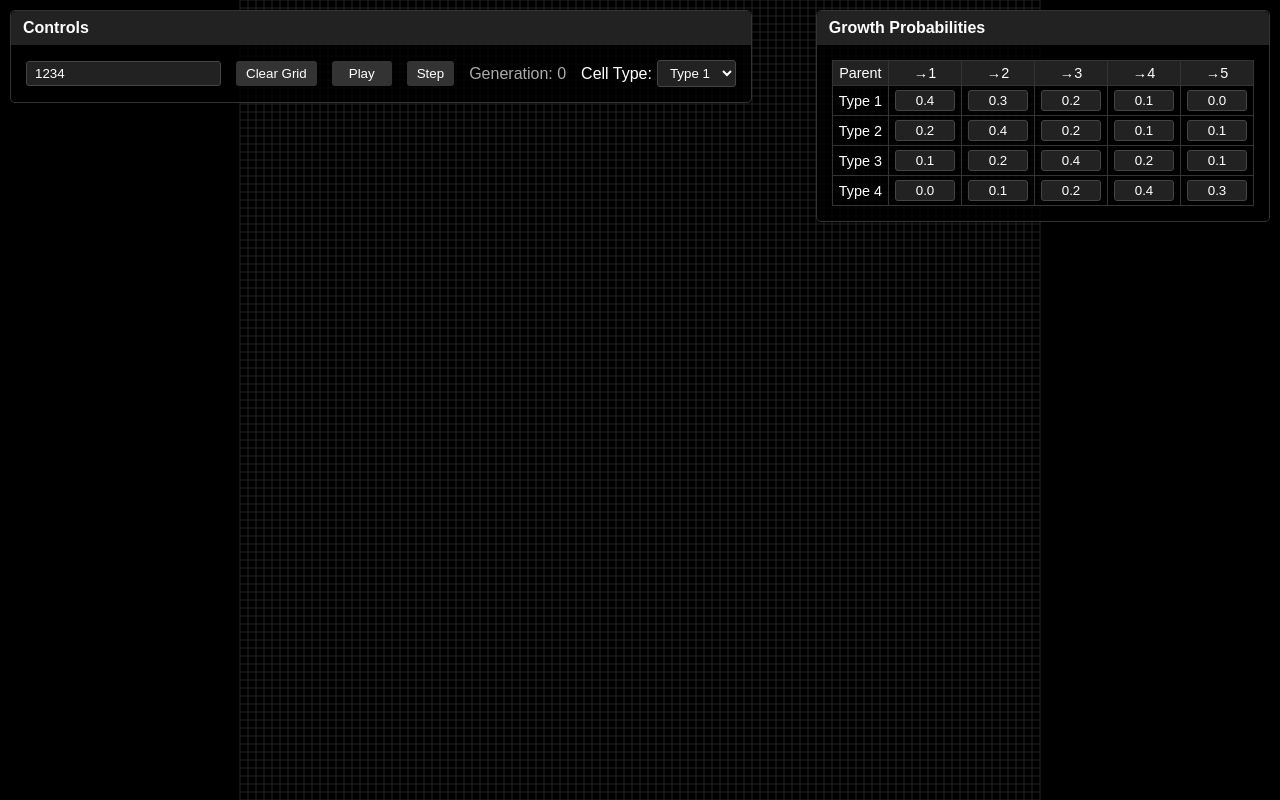
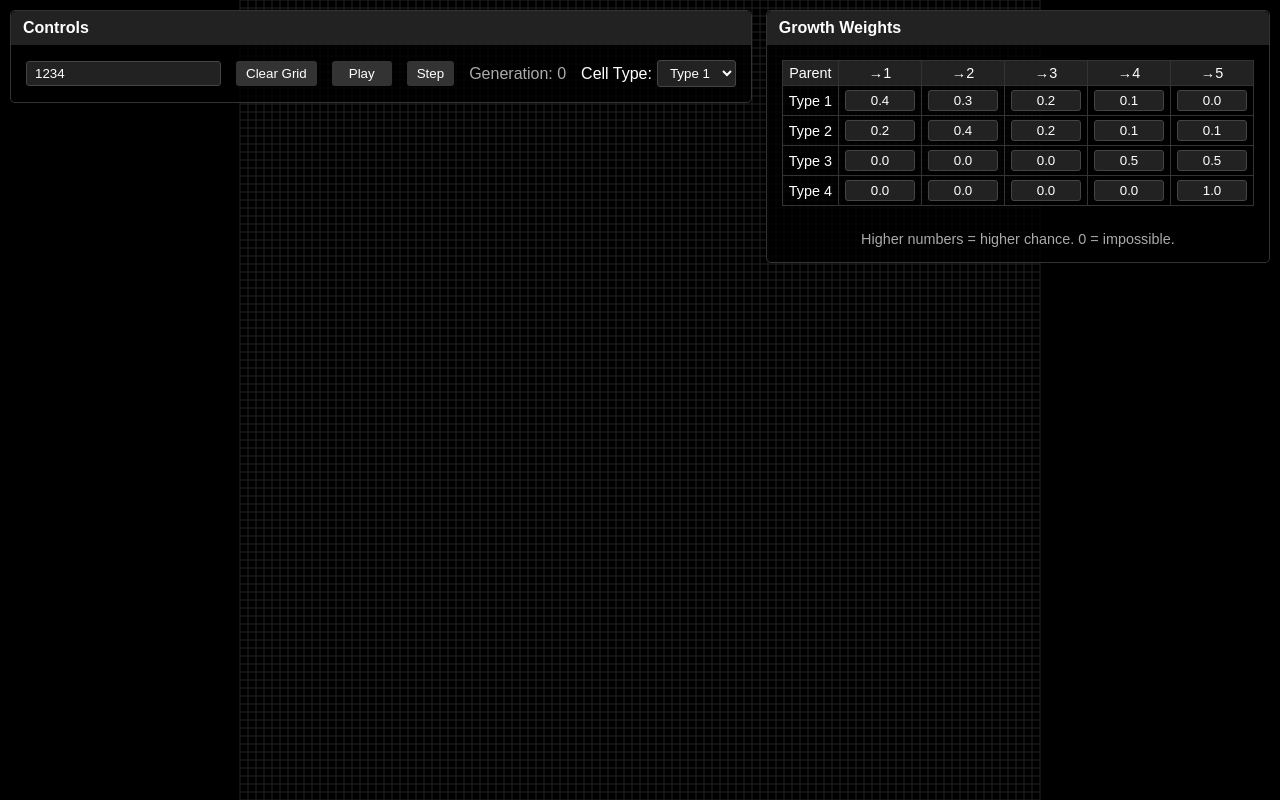
Before and after one commit to owenpalmer/cellsim, a plain HTML site: page index.html in a window 1280 px wide. Drawn offline with Linux system fonts and the light colour scheme.

Commit message:
even better

```diff
--- a/index.html
+++ b/index.html
@@ -27,7 +27,7 @@
     </div>
 
     <div id="probability-panel" class="panel">
-        <div class="panel-header">Growth Probabilities</div>
+        <div class="panel-header">Growth Weights</div>
         <div class="panel-content">
             <table>
                 <tr>
@@ -40,37 +40,38 @@
                 </tr>
                 <tr>
                     <td>Type 1</td>
-                    <td><input type="number" data-parent="1" data-child="1" min="0" max="1" step="0.1" value="0.4"></td>
-                    <td><input type="number" data-parent="1" data-child="2" min="0" max="1" step="0.1" value="0.3"></td>
-                    <td><input type="number" data-parent="1" data-child="3" min="0" max="1" step="0.1" value="0.2"></td>
-                    <td><input type="number" data-parent="1" data-child="4" min="0" max="1" step="0.1" value="0.1"></td>
-                    <td><input type="number" data-parent="1" data-child="5" min="0" max="1" step="0.1" value="0.0"></td>
+                    <td><input type="number" data-parent="1" data-child="1" step="0.1" value="0.4"></td>
+                    <td><input type="number" data-parent="1" data-child="2" step="0.1" value="0.3"></td>
+                    <td><input type="number" data-parent="1" data-child="3" step="0.1" value="0.2"></td>
+                    <td><input type="number" data-parent="1" data-child="4" step="0.1" value="0.1"></td>
+                    <td><input type="number" data-parent="1" data-child="5" step="0.1" value="0.0"></td>
                 </tr>
                 <tr>
                     <td>Type 2</td>
-                    <td><input type="number" data-parent="2" data-child="1" min="0" max="1" step="0.1" value="0.2"></td>
-                    <td><input type="number" data-parent="2" data-child="2" min="0" max="1" step="0.1" value="0.4"></td>
-                    <td><input type="number" data-parent="2" data-child="3" min="0" max="1" step="0.1" value="0.2"></td>
-                    <td><input type="number" data-parent="2" data-child="4" min="0" max="1" step="0.1" value="0.1"></td>
-                    <td><input type="number" data-parent="2" data-child="5" min="0" max="1" step="0.1" value="0.1"></td>
+                    <td><input type="number" data-parent="2" data-child="1" step="0.1" value="0.2"></td>
+                    <td><input type="number" data-parent="2" data-child="2" step="0.1" value="0.4"></td>
+                    <td><input type="number" data-parent="2" data-child="3" step="0.1" value="0.2"></td>
+                    <td><input type="number" data-parent="2" data-child="4" step="0.1" value="0.1"></td>
+                    <td><input type="number" data-parent="2" data-child="5" step="0.1" value="0.1"></td>
                 </tr>
                 <tr>
                     <td>Type 3</td>
-                    <td><input type="number" data-parent="3" data-child="1" min="0" max="1" step="0.1" value="0.1"></td>
-                    <td><input type="number" data-parent="3" data-child="2" min="0" max="1" step="0.1" value="0.2"></td>
-                    <td><input type="number" data-parent="3" data-child="3" min="0" max="1" step="0.1" value="0.4"></td>
-                    <td><input type="number" data-parent="3" data-child="4" min="0" max="1" step="0.1" value="0.2"></td>
-                    <td><input type="number" data-parent="3" data-child="5" min="0" max="1" step="0.1" value="0.1"></td>
+                    <td><input type="number" data-parent="3" data-child="1" step="0.1" value="0.0"></td>
+                    <td><input type="number" data-parent="3" data-child="2" step="0.1" value="0.0"></td>
+                    <td><input type="number" data-parent="3" data-child="3" step="0.1" value="0.0"></td>
+                    <td><input type="number" data-parent="3" data-child="4" step="0.1" value="0.5"></td>
+                    <td><input type="number" data-parent="3" data-child="5" step="0.1" value="0.5"></td>
                 </tr>
                 <tr>
                     <td>Type 4</td>
-                    <td><input type="number" data-parent="4" data-child="1" min="0" max="1" step="0.1" value="0.0"></td>
-                    <td><input type="number" data-parent="4" data-child="2" min="0" max="1" step="0.1" value="0.1"></td>
-                    <td><input type="number" data-parent="4" data-child="3" min="0" max="1" step="0.1" value="0.2"></td>
-                    <td><input type="number" data-parent="4" data-child="4" min="0" max="1" step="0.1" value="0.4"></td>
-                    <td><input type="number" data-parent="4" data-child="5" min="0" max="1" step="0.1" value="0.3"></td>
+                    <td><input type="number" data-parent="4" data-child="1" step="0.1" value="0.0"></td>
+                    <td><input type="number" data-parent="4" data-child="2" step="0.1" value="0.0"></td>
+                    <td><input type="number" data-parent="4" data-child="3" step="0.1" value="0.0"></td>
+                    <td><input type="number" data-parent="4" data-child="4" step="0.1" value="0.0"></td>
+                    <td><input type="number" data-parent="4" data-child="5" step="0.1" value="1.0"></td>
                 </tr>
             </table>
+            <div class="note">Higher numbers = higher chance. 0 = impossible.</div>
         </div>
     </div>
 
--- a/js/growth.js
+++ b/js/growth.js
@@ -2,7 +2,7 @@ class GrowthManager {
     constructor(grid) {
         this.grid = grid;
         this.rng = null;
-        this.probabilities = {
+        this.weights = {
             1: [0.4, 0.3, 0.2, 0.1, 0.0], // Type 1 -> [1,2,3,4,5]
             2: [0.2, 0.4, 0.2, 0.1, 0.1], // Type 2 -> [1,2,3,4,5]
             3: [0.0, 0.0, 0.0, 0.5, 0.5], // Type 3 -> [1,2,3,4,5]
@@ -41,20 +41,25 @@ class GrowthManager {
         return emptyNeighbors.slice(0, count);
     }
 
-    // Determine new cell type based on parent type and probability matrix
+    // Determine new cell type based on parent type and weights
     determineChildType(parentType) {
         if (parentType === 5) return null; // Type 5 doesn't grow
 
-        const probs = this.probabilities[parentType];
-        const rand = this.rng.next();
+        const weights = this.weights[parentType];
+        const totalWeight = weights.reduce((sum, weight) => sum + weight, 0);
+
+        // If all weights are 0, no growth possible
+        if (totalWeight === 0) return null;
+
+        const rand = this.rng.next() * totalWeight;
         let sum = 0;
 
         for (let type = 1; type <= 5; type++) {
-            sum += probs[type - 1];
+            sum += weights[type - 1];
             if (rand < sum) return type;
         }
 
-        return 1; // Fallback to type 1
+        return 5; // Fallback to type 5 (should never happen due to totalWeight check)
     }
 
     // Process one generation
@@ -85,10 +90,10 @@ class GrowthManager {
         return newCells.size > 0; // Return true if any changes were made
     }
 
-    // Update probability matrix
-    setProbability(parentType, childType, probability) {
+    // Update weight for a specific parent->child relationship
+    setWeight(parentType, childType, weight) {
         if (parentType >= 1 && parentType <= 4 && childType >= 1 && childType <= 5) {
-            this.probabilities[parentType][childType - 1] = probability;
+            this.weights[parentType][childType - 1] = Math.max(0, weight);
         }
     }
 }
--- a/js/main.js
+++ b/js/main.js
@@ -79,7 +79,7 @@ probabilityInputs.forEach(input => {
         const parent = parseInt(input.dataset.parent);
         const child = parseInt(input.dataset.child);
         const value = parseFloat(input.value);
-        growth.setProbability(parent, child, value);
+        growth.setWeight(parent, child, value);
     });
 });
 
--- a/styles.css
+++ b/styles.css
@@ -39,6 +39,11 @@ body {
     display: flex;
     gap: 15px;
     align-items: center;
+}
+
+#probability-panel .panel-content {
+    flex-direction: column;
+    align-items: stretch;
 }
 
 #cell-types {
@@ -85,6 +90,7 @@ input, select {
 table {
     border-collapse: collapse;
     font-size: 0.9em;
+    margin: 0;
 }
 
 th, td {
@@ -99,7 +105,7 @@ th {
 }
 
 td input[type="number"] {
-    width: 50px;
+    width: 60px;
     text-align: center;
     padding: 2px 4px;
 }
@@ -109,6 +115,13 @@ input[type="number"]::-webkit-inner-spin-button,
 input[type="number"]::-webkit-outer-spin-button {
     -webkit-appearance: none;
     margin: 0;
+}
+
+.note {
+    color: #aaa;
+    font-size: 0.9em;
+    margin-top: 10px;
+    text-align: center;
 }
 
 canvas {
```
